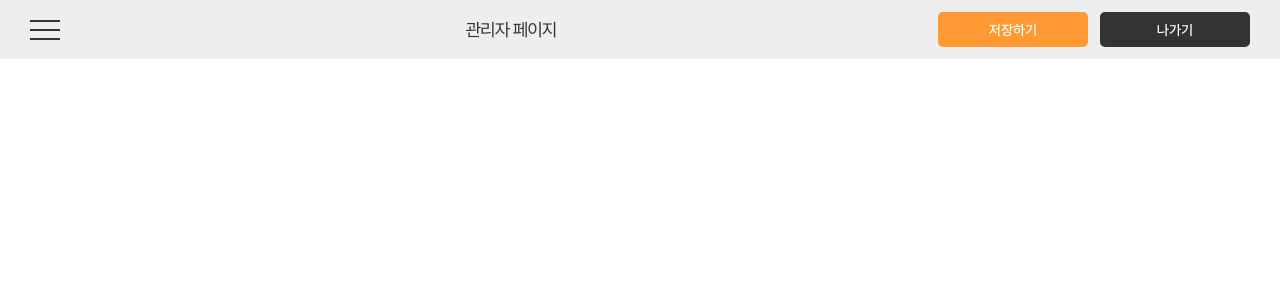
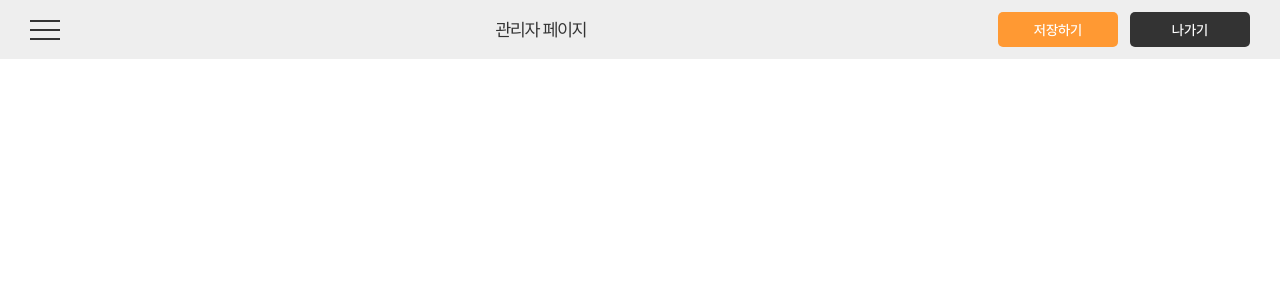
Before and after one commit to hyeon-woo-pyo-projects/minehair-front, a React (Create React App) app: page /admin/index in a window 1280 px wide. Shown: the top 300 px of the page. Built offline with nearby package versions, Linux system fonts and the light colour scheme.

Commit message:
관리자페이지 배너 숨기기

```diff
--- a/src/components/layouts/HeaderBanner.tsx
+++ b/src/components/layouts/HeaderBanner.tsx
@@ -18,7 +18,7 @@ function HeaderBanner() {
     return (
         <>
             {/* 맨 상단 배너 */}
-            { admin === false ? <Link to="/admin/index" id="adminBanner">관리자 페이지 바로가기</Link> : '' }
+            { admin === true ? <Link to="/admin/index" id="adminBanner">관리자 페이지 바로가기</Link> : '' }
             <Link to="/" id="headerBanner">이벤트 배너</Link>
         </>
     )
--- a/src/style/admin/adminHeader.css
+++ b/src/style/admin/adminHeader.css
@@ -11,7 +11,7 @@
 #admin-header .btns { display: flex; gap: 12px; }
 #admin-header .btns button {
     color: #fff;
-    width: 150px;
+    width: 120px;
     height: 35px;
     border-radius: 5px;
     font-weight: 500;
```
